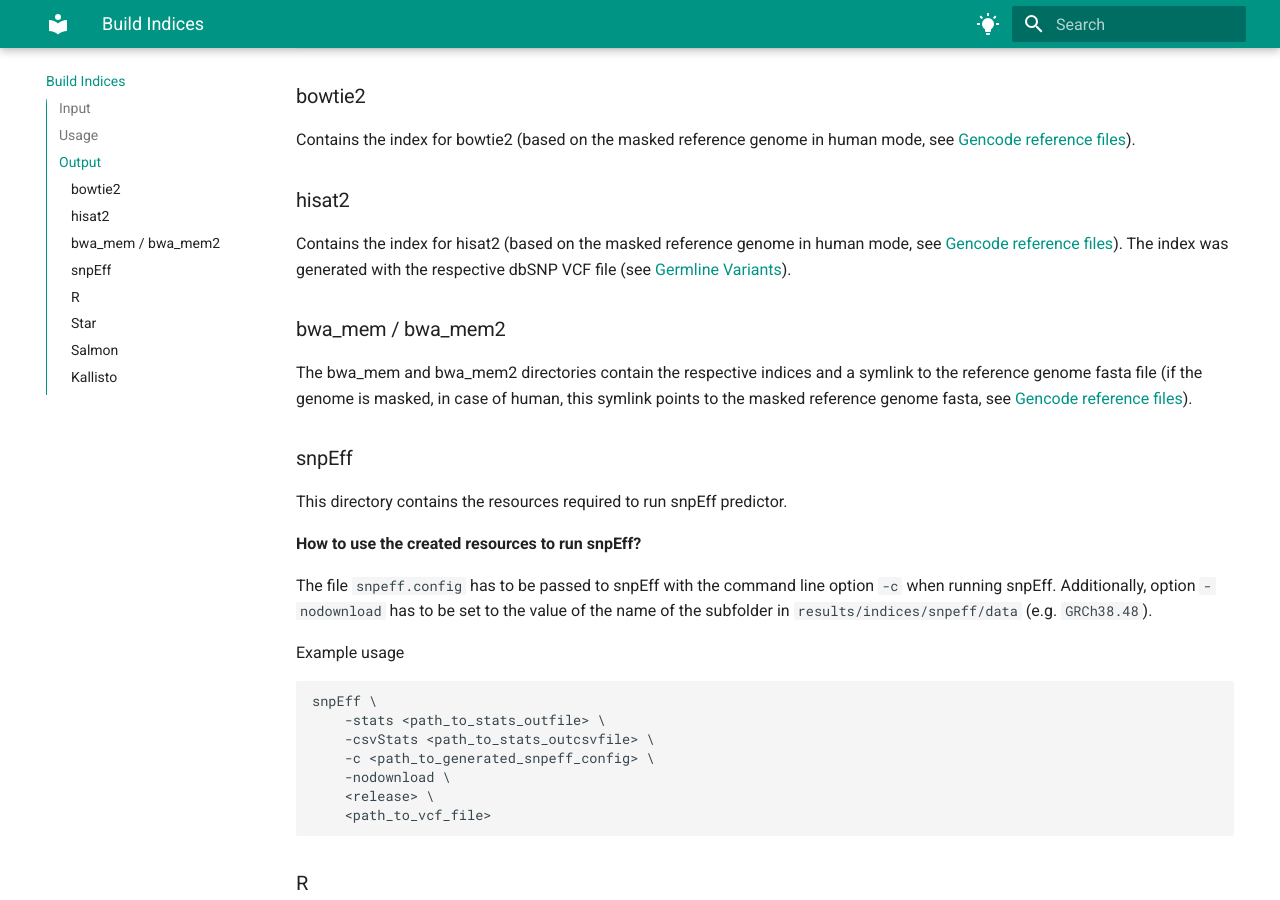
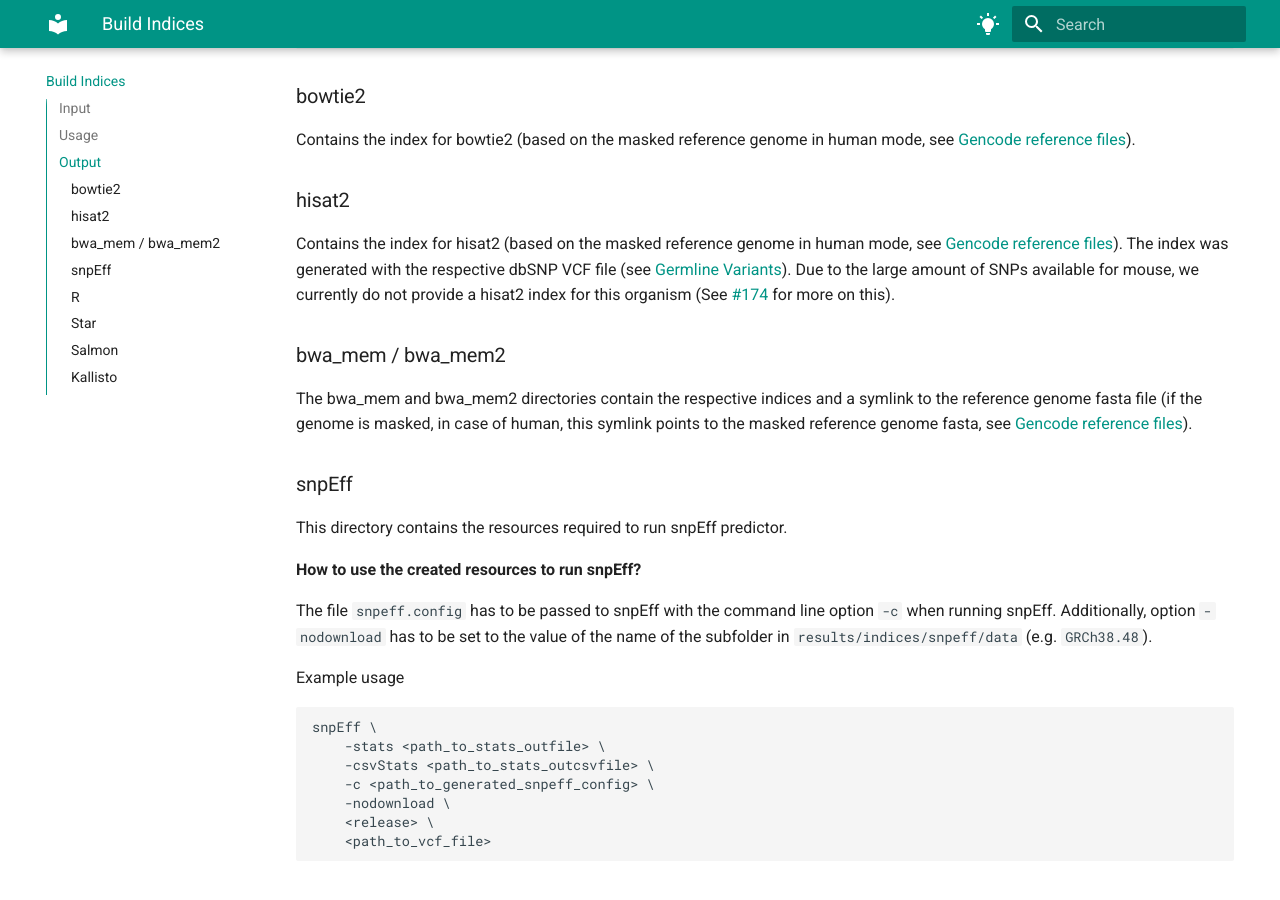
Before and after one commit to TRON-Bioinformatics/oblx, an MkDocs documentation site: the page built from docs/oblx/docs/build_indices.md, in a window 1280 px wide and 900 px high, scrolled down 2538 px. Built offline with MkDocs 1.6.1 and Material for MkDocs 9.7.7, drawn with Linux system fonts in a browser that asks for light colours.

Commit message:
fix(hisat2): Skip index building for mouse
The small index cannot support the large amount of SNPs.

```diff
--- a/docs/oblx/docs/build_indices.md
+++ b/docs/oblx/docs/build_indices.md
@@ -130,7 +130,11 @@ mode, see [Gencode reference files](pull_resources.md#gencode-reference-files)).
 Contains the index for hisat2 (based on the masked reference genome in human
 mode, see [Gencode reference files](pull_resources.md#gencode-reference-files)).
 The index was generated with the respective dbSNP VCF file (see
-[Germline Variants](pull_resources.md#germline-variants)).
+[Germline Variants](pull_resources.md#germline-variants)). Due to the large
+amount of SNPs available for mouse, we currently do not provide a hisat2 index
+for this organism (See
+[#174](https://github.com/TRON-Private/tronmake-genome-lib-builder/issues/174)
+for more on this).
 
 ### bwa_mem / bwa_mem2
 
```
Also changed, not shown: 1 other file.
